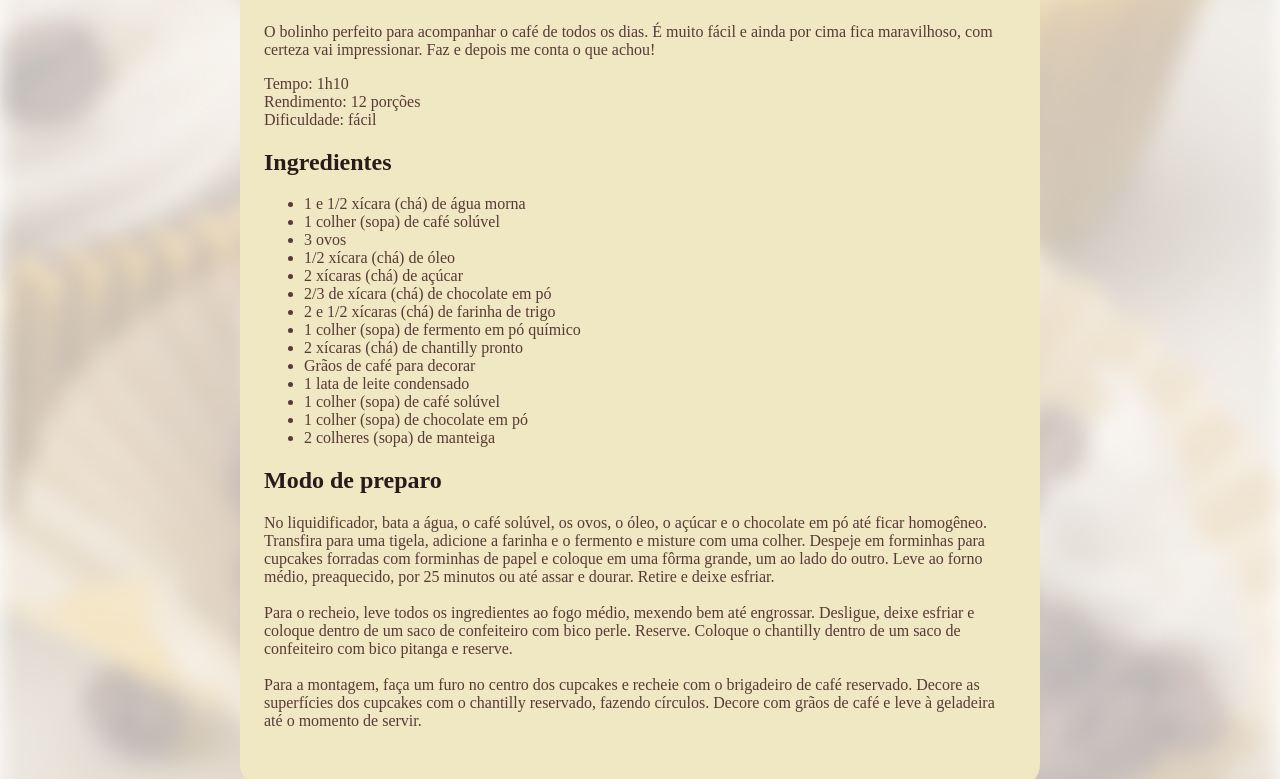
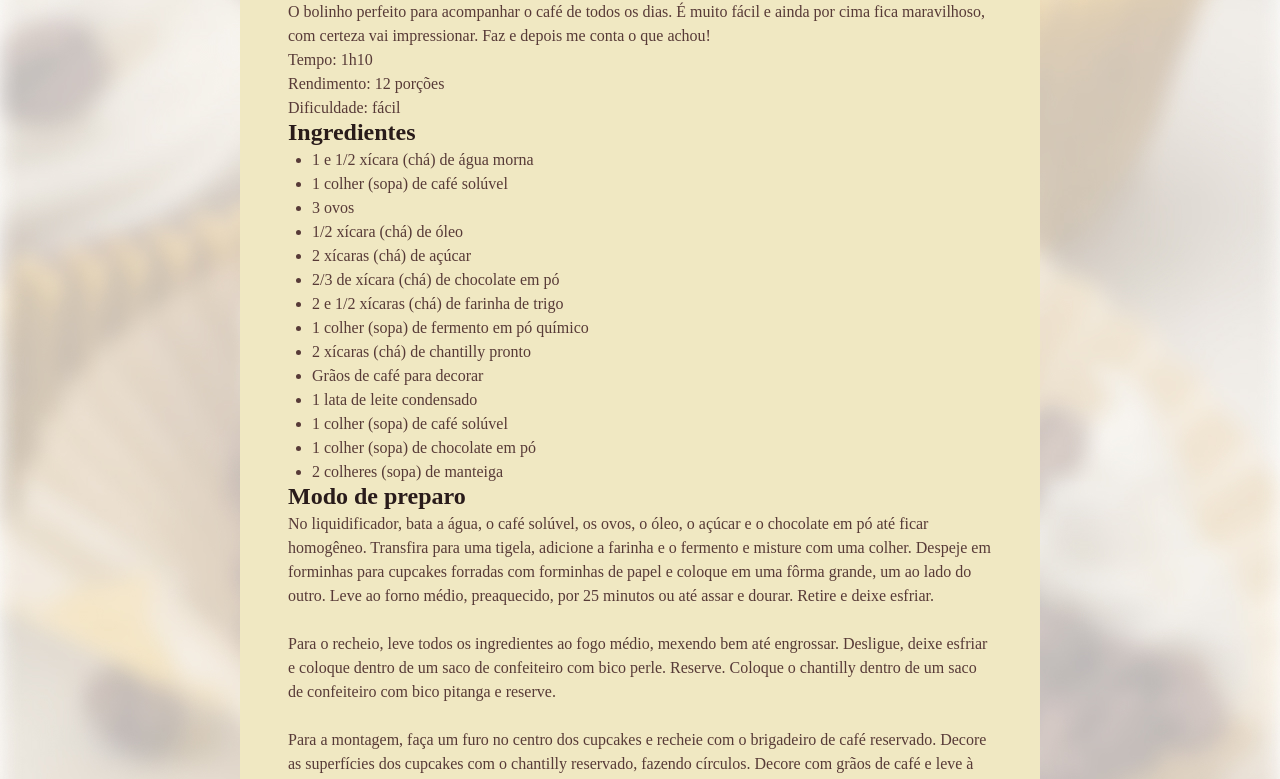
Before and after one commit to xcamomilla/receita-cupcake, a plain HTML site: page index.html in a window 1280 px wide. Shown: the part 563-1342 px from the top of the page. Drawn offline with Linux system fonts and the light colour scheme; a web font is replaced by a local one.

Commit message:
Finalizando as margin e bottoms

```diff
--- a/style.css
+++ b/style.css
@@ -1,6 +1,11 @@
+* {
+    margin: 0;
+    padding: 0;
+}
+
 :root {
     font-family: "Alice", serif;
-    list-style: 150%;
+    line-height: 150%;
     color: #573A37;
 }
 
@@ -22,10 +27,23 @@ img {
     border-radius: 16px;
 }
 
+main{
+    padding: 24px;
+
+}
+
+section + section {
+    margin-top: 24px;
+}
+
+
+#abbot p + p {
+    margin-top: 12px;
+}
+
 h1 {
     line-height: 140%;
     font-size: 40px;
-
 }
 
 h2 {
@@ -35,4 +53,9 @@ h2 {
 
 h1, h2 {
     color: #291B1A;
+    margin-bottom: 4px;
+    /* line-height: 150%; */
 }
+ul {
+    padding-left: 24px;
+}
```
